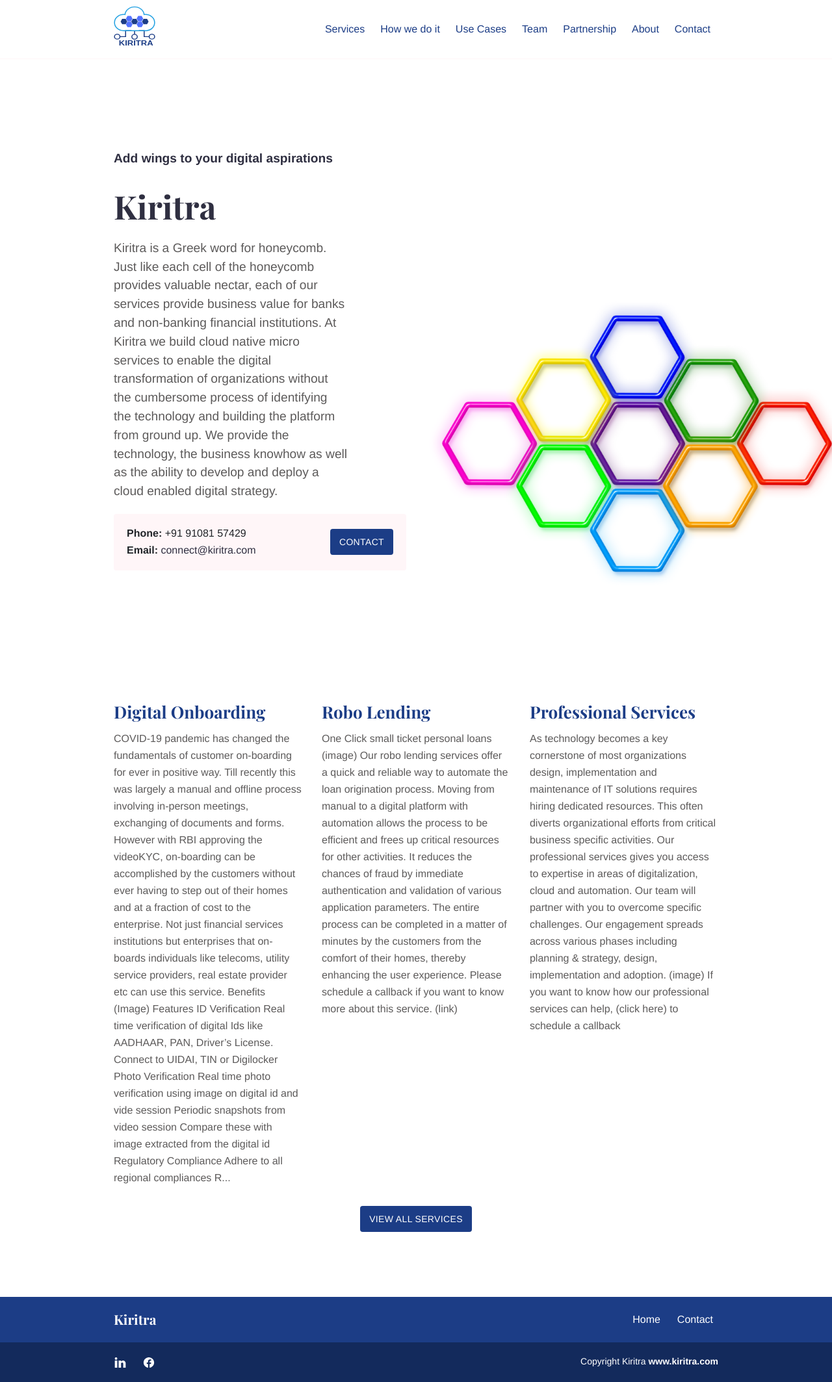
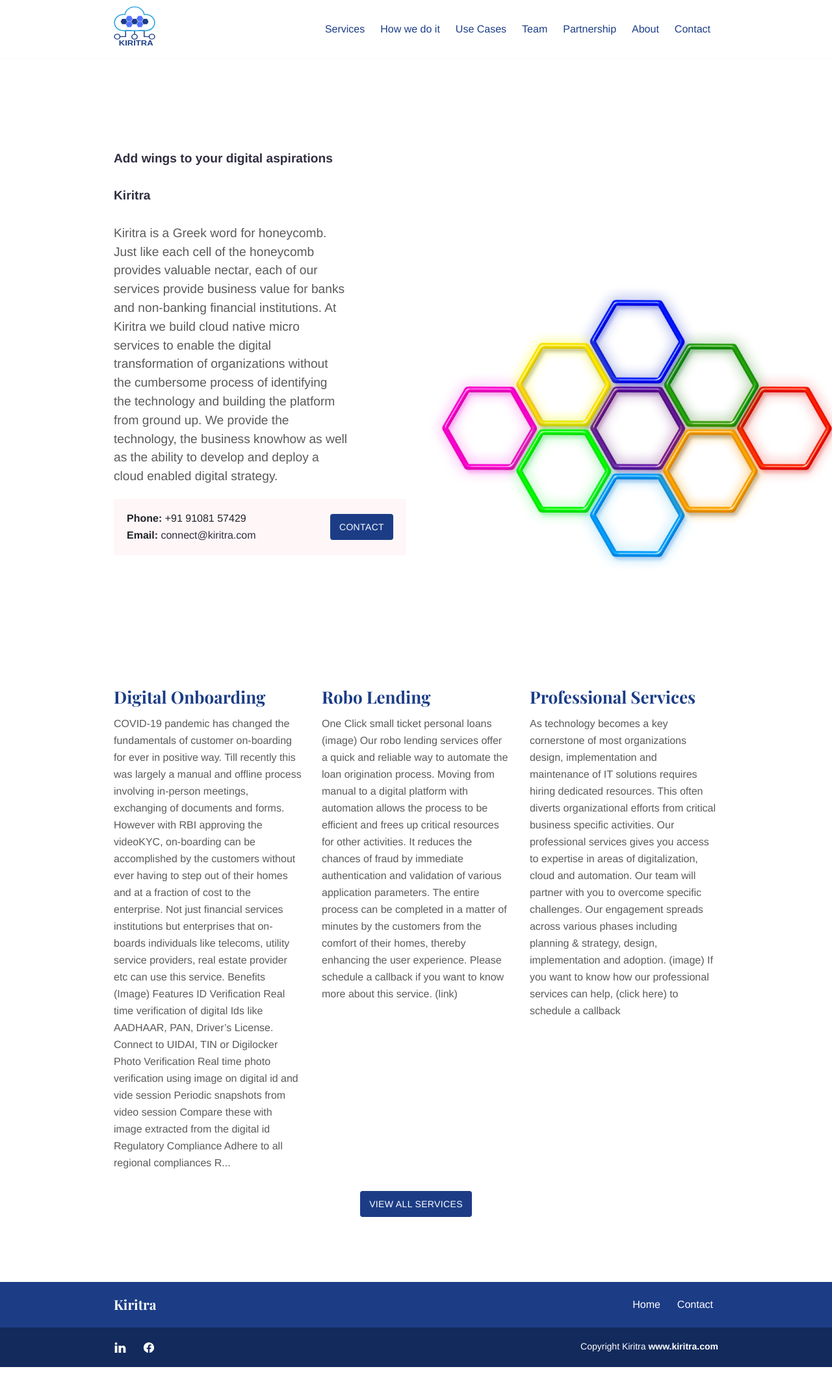
Before and after one commit to Kiritra/Kiritra.com, a Jekyll site: the page built from index.md, in a window 1280 px wide. Shown: the whole page at 65% size. Built offline with Jekyll 4.4.1, drawn with Linux system fonts in a browser that asks for light colours; after the commit the page ends 2104 px from its top, so only the background shows below that.

Commit message:
Formatted titles

```diff
--- a/index.md
+++ b/index.md
@@ -10,5 +10,5 @@ show_call_box: true
 
 ## Add wings to your digital aspirations
 
-# Kiritra
+## Kiritra
 Kiritra is a Greek word for honeycomb. Just like each cell of the honeycomb provides valuable nectar, each of our services provide business value for banks and non-banking financial institutions. At Kiritra we build cloud native micro services to enable the digital transformation of organizations without the cumbersome process of identifying the technology and building the platform from ground up. We provide the technology, the business knowhow as well as the ability to develop and deploy a cloud enabled digital strategy.
```
